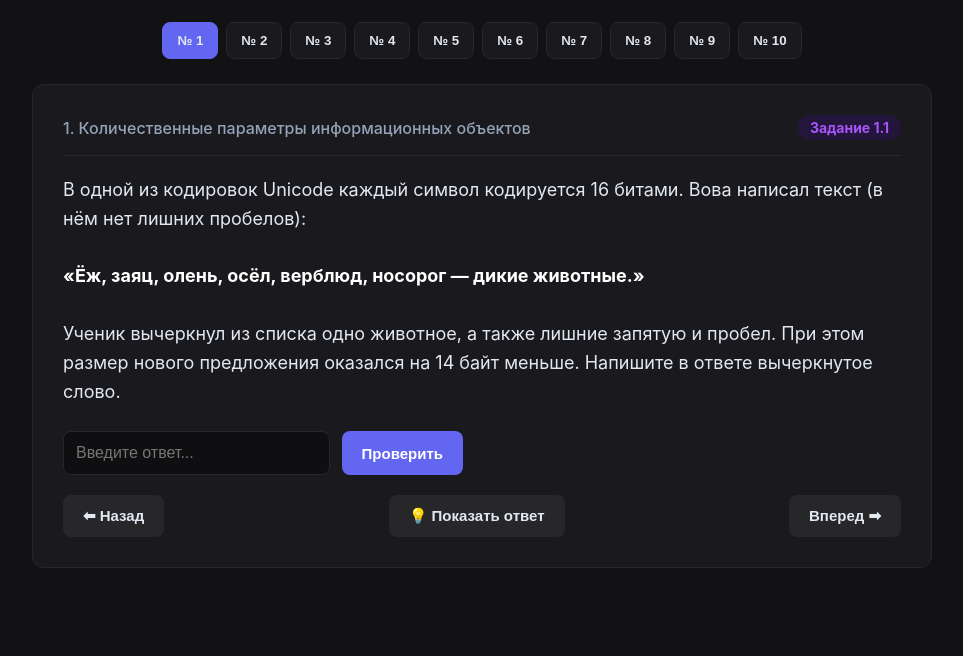
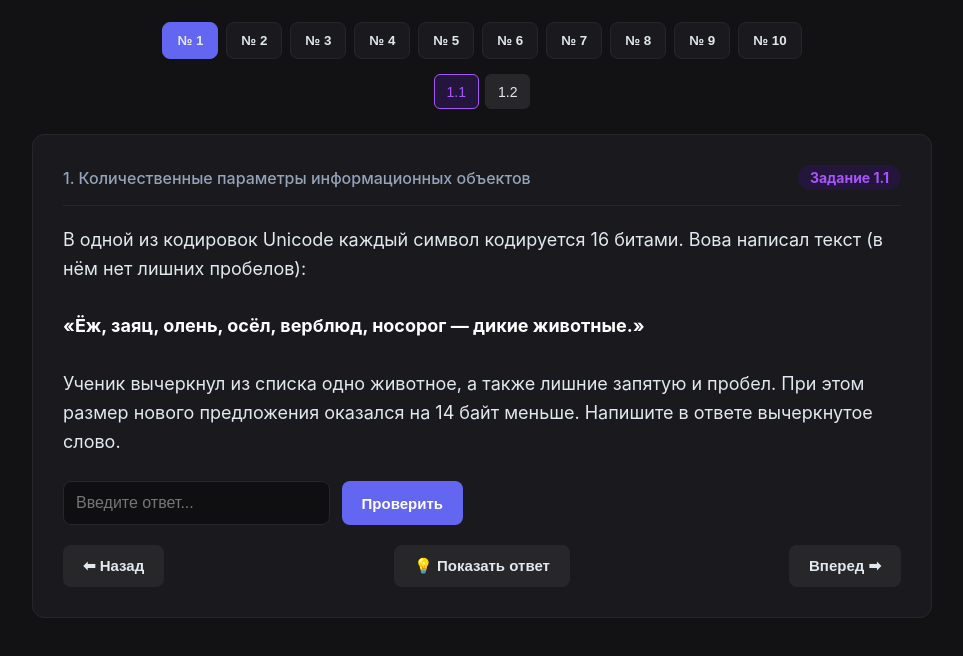
Before and after one commit to Aerinour/informatika-oge, a plain HTML site: page index.html in a window 1280 px wide. Shown: the part 94-750 px from the top of the page, without its empty margins (158-1121 px from the left). Drawn offline with Linux system fonts and the light colour scheme.

Commit message:
Update index.html

```diff
--- a/index.html
+++ b/index.html
@@ -42,9 +42,9 @@
 
         .header h1 { margin: 0; color: var(--oge-color); font-size: 24px; }
 
-        /* Панель переключения тем ОГЭ */
+        /* Панель основных тем ОГЭ (1-10) */
         .topics-bar {
-            display: flex; flex-wrap: wrap; gap: 8px; margin-bottom: 25px;
+            display: flex; flex-wrap: wrap; gap: 8px; margin-bottom: 15px;
             justify-content: center;
         }
 
@@ -56,6 +56,26 @@
 
         .topic-btn:hover { border-color: var(--accent-color); }
         .topic-btn.active { background: var(--accent-color); border-color: var(--accent-color); }
+
+        /* Панель подномеров/вариантов (1.1, 1.2 и т.д.) */
+        .variants-bar {
+            display: flex; flex-wrap: wrap; gap: 6px; margin-bottom: 25px;
+            justify-content: center;
+            min-height: 35px; /* Чтобы страница не прыгала при смене тем */
+        }
+
+        .variant-btn {
+            background: #27272a; color: var(--text-color);
+            border: 1px solid var(--border-color); padding: 6px 12px;
+            border-radius: 6px; cursor: pointer; font-size: 14px; font-weight: 500; transition: all 0.2s;
+        }
+
+        .variant-btn:hover { border-color: var(--oge-color); }
+        .variant-btn.active {
+            background: var(--oge-bg);
+            color: var(--oge-color);
+            border-color: var(--oge-color);
+        }
 
         /* Карточка задачи */
         .task-card {
@@ -111,8 +131,17 @@
         .error { background: #7f1d1d; color: #ef4444; border: 1px solid #ef4444; }
         .hint { background: #78350f; color: #f59e0b; border: 1px solid #f59e0b; }
 
-        /* Нижняя навигация */
-        .nav-actions { display: flex; justify-content: space-between; }
+        /* Нижняя навигация - Сетка для идеального центрирования средней кнопки */
+        .nav-actions {
+            display: grid;
+            grid-template-columns: 1fr auto 1fr;
+            gap: 10px;
+            align-items: center;
+            width: 100%;
+        }
+        .btn-left { justify-self: start; }
+        .btn-center { justify-self: center; }
+        .btn-right { justify-self: end; }
     </style>
 </head>
 <body>
@@ -123,6 +152,8 @@
     </div>
 
     <div class="topics-bar" id="topicsBar"></div>
+
+    <div class="variants-bar" id="variantsBar"></div>
 
     <div class="task-card" id="taskCard" style="display:none;">
         <div class="task-header">
@@ -141,9 +172,9 @@
         <div id="resultMsg" class="result-msg"></div>
 
         <div class="nav-actions">
-            <button class="btn btn-secondary" onclick="navigateTask(-1)">⬅ Назад</button>
-            <button class="btn btn-secondary" onclick="showAnswer()">💡 Показать ответ</button>
-            <button class="btn btn-secondary" onclick="navigateTask(1)">Вперед ➡</button>
+            <button class="btn btn-secondary btn-left" onclick="navigateTask(-1)">⬅ Назад</button>
+            <button class="btn btn-secondary btn-center" onclick="showAnswer()">💡 Показать ответ</button>
+            <button class="btn btn-secondary btn-right" onclick="navigateTask(1)">Вперед ➡</button>
         </div>
     </div>
 
@@ -165,7 +196,7 @@
             return;
         }
 
-        // Генерируем кнопки тем 1-10 автоматически
+        // Генерируем кнопки основных тем (1-10)
         const bar = document.getElementById('topicsBar');
         for (let i = 1; i <= 10; i++) {
             if (database[i]) {
@@ -179,20 +210,45 @@
         }
 
         document.getElementById('taskCard').style.display = 'block';
-        selectTopic(1);
+        selectTopic(1); // Начинаем с первой темы
     }
 
+    // Смена темы ОГЭ
     function selectTopic(topicId) {
-        // Меняем активную кнопку темы
         document.querySelectorAll('.topic-btn').forEach(b => b.classList.remove('active'));
         const activeBtn = document.getElementById(`btn-topic-${topicId}`);
         if (activeBtn) activeBtn.classList.add('active');
 
         currentTopic = topicId;
         currentVariantIndex = 0;
+
+        // Перестраиваем кнопки подномеров для выбранной темы
+        renderVariantButtons(topicId);
         loadTask(currentTopic, currentVariantIndex);
     }
 
+    // Автоматическое создание кнопок вида 1.1, 1.2, 1.3...
+    function renderVariantButtons(topicId) {
+        const container = document.getElementById('variantsBar');
+        container.innerHTML = '';
+
+        const topic = database[topicId];
+        if (!topic || !topic.variants) return;
+
+        topic.variants.forEach((variant, index) => {
+            const btn = document.createElement('button');
+            btn.className = 'variant-btn';
+            btn.innerText = `${topicId}.${index + 1}`;
+            btn.id = `btn-variant-${index}`;
+            btn.onclick = () => {
+                currentVariantIndex = index;
+                loadTask(currentTopic, currentVariantIndex);
+            };
+            container.appendChild(btn);
+        });
+    }
+
+    // Загрузка конкретной задачи на экран
     function loadTask(topicId, variantIndex) {
         const topic = database[topicId];
         if (!topic || !topic.variants || topic.variants.length === 0) {
@@ -203,12 +259,11 @@
 
         const task = topic.variants[variantIndex];
 
-        // Автоматическая подстановка номеров вида 1.1, 1.2, 5.14 и т.д.
         document.getElementById('taskNum').innerText = `Задание ${topicId}.${variantIndex + 1}`;
         document.getElementById('topicTitle').innerText = topic.title;
         document.getElementById('taskText').innerHTML = task.text;
 
-        // Работа с изображениями
+        // Управление картинками
         const img = document.getElementById('taskImage');
         if (task.image) {
             img.src = task.image;
@@ -217,10 +272,14 @@
             img.style.display = 'none';
         }
 
-        // Очистка состояния
+        // Подсвечиваем активную кнопку подномера
+        document.querySelectorAll('.variant-btn').forEach(b => b.classList.remove('active'));
+        const activeVarBtn = document.getElementById(`btn-variant-${variantIndex}`);
+        if (activeVarBtn) activeVarBtn.classList.add('active');
+
+        // Сброс поля ответа и уведомлений
         document.getElementById('userAnswer').value = '';
-        const msg = document.getElementById('resultMsg');
-        msg.style.display = 'none';
+        document.getElementById('resultMsg').style.display = 'none';
     }
 
     function checkAnswer() {
@@ -246,24 +305,30 @@
         msg.className = "result-msg hint";
     }
 
+    // Листание кнопками Назад / Вперед
     function navigateTask(direction) {
         const topic = database[currentTopic];
         if (!topic || !topic.variants) return;
 
-        // Переключение внутри текущей темы
         if (currentVariantIndex + direction >= 0 && currentVariantIndex + direction < topic.variants.length) {
+            // Листаем внутри темы
             currentVariantIndex += direction;
             loadTask(currentTopic, currentVariantIndex);
         } else {
-            // Переход на следующую/предыдущую тему, если задачи кончились
+            // Переходим на соседнюю тему, если задачи кончились
             let nextTopic = currentTopic + direction;
             if (database[nextTopic]) {
-                selectTopic(nextTopic);
-                if (direction === -1) {
-                    // Если шли назад, открываем последнюю задачу предыдущей темы
-                    currentVariantIndex = database[nextTopic].variants.length - 1;
-                    loadTask(currentTopic, currentVariantIndex);
-                }
+                currentTopic = nextTopic;
+                currentVariantIndex = direction === -1 ? database[nextTopic].variants.length - 1 : 0;
+
+                // Визуально переключаем активную тему верхнего меню
+                document.querySelectorAll('.topic-btn').forEach(b => b.classList.remove('active'));
+                const activeBtn = document.getElementById(`btn-topic-${nextTopic}`);
+                if (activeBtn) activeBtn.classList.add('active');
+
+                // Перерисовываем подномера для новой темы
+                renderVariantButtons(nextTopic);
+                loadTask(currentTopic, currentVariantIndex);
             }
         }
     }
```
